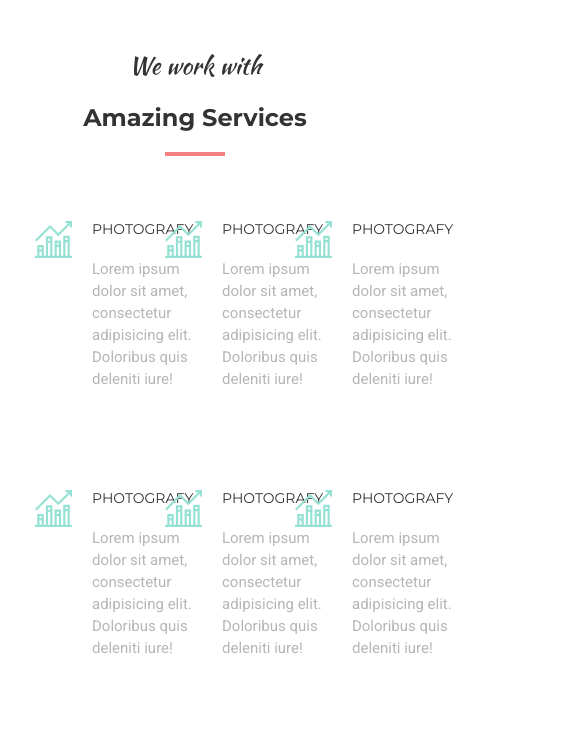
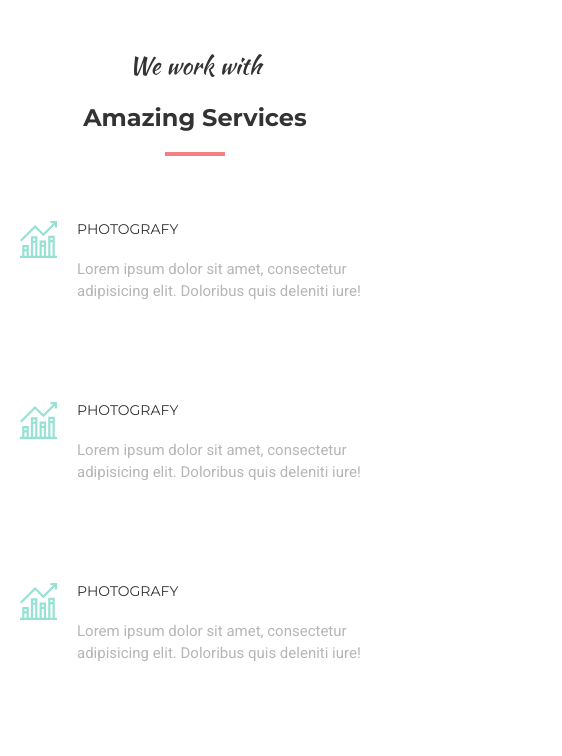
Before and after one commit to mediol/mogo-zsu, a plain HTML site: page index.html in a window 390 px wide. Shown: the part 74-830 px from the top of the page, 562 px wide, since content can reach past the window. Drawn offline with Linux system fonts and the light colour scheme.

Commit message:
responsive services

```diff
--- a/css/style.css
+++ b/css/style.css
@@ -27,7 +27,9 @@ ul {
 }
 
 .container {
-  width: 1200px;
+  width: 1240px;
+  padding-left: 20px;
+  padding-right: 20px;
   max-width: 100%;
   margin: 0 auto;
 }
@@ -80,7 +82,6 @@ hr {
   background: #F38181;
   border: none;
 }
-
 
 .services-list {
   display: flex;
@@ -157,3 +158,19 @@ footer .container {
   display: flex;
   align-items: center;
 }
+
+@media (max-width: 1024px) {
+  .services-list li {
+    width: 50%;
+  }
+}
+
+@media (max-width: 768px) {
+  .services-list li {
+    width: 100%;
+    padding: 0;
+  }
+  nav {
+    display: none;
+  }
+}
```
